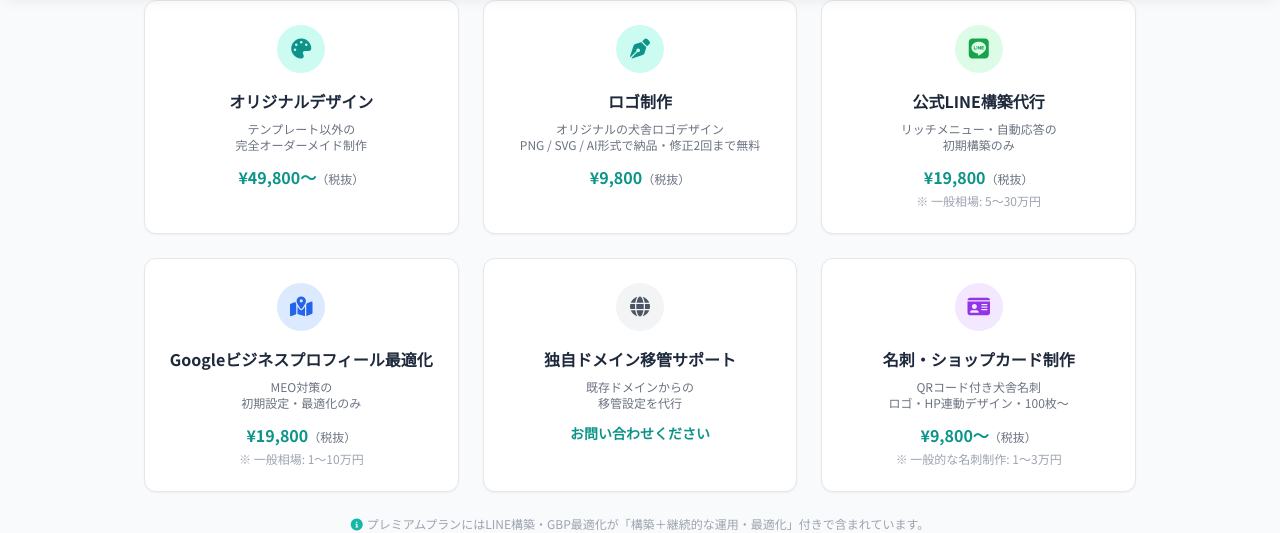
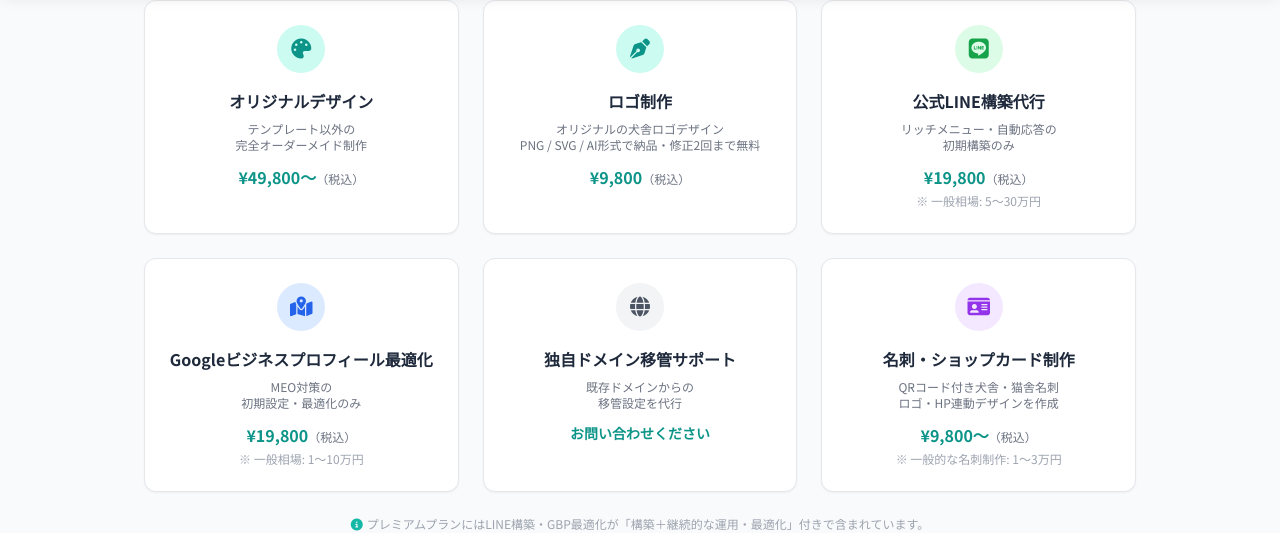
Before and after one commit to BSK-Ryo/Breeders-Flow, a Jekyll site: the page built from pricing.html, in a window 1280 px wide and 900 px high, scrolled down 3214 px. Shown: the part 90-623 px from the top of the window. Built offline with Jekyll 4.4.1, drawn with Linux system fonts in a browser that asks for light colours; nearby versions of some CDN libraries.

Commit message:
料金ページ修正

```diff
--- a/features.html
+++ b/features.html
@@ -27,7 +27,7 @@
                     <div class="space-y-6">
                         <div class="flex items-start gap-4">
                             <div class="w-10 h-10 bg-green-100 rounded-full flex items-center justify-center flex-shrink-0 mt-1"><i class="fa-solid fa-dog text-green-600"></i></div>
-                            <div><h3 class="font-bold mb-1">子犬・子猫の新規登録</h3><p class="text-sm text-gray-600">写真と基本情報をLINEで送信するだけ。数秒でHPに自動掲載されます。</p></div>
+                            <div><h3 class="font-bold mb-1">子犬・子猫の新規登録</h3><p class="text-sm text-gray-600">写真と基本情報をLINEで入力するだけ。数秒〜数分でHPに自動掲載されます。</p></div>
                         </div>
                         <div class="flex items-start gap-4">
                             <div class="w-10 h-10 bg-green-100 rounded-full flex items-center justify-center flex-shrink-0 mt-1"><i class="fa-solid fa-pen text-green-600"></i></div>
--- a/pricing.html
+++ b/pricing.html
@@ -354,26 +354,26 @@
                     <div class="w-12 h-12 bg-teal-100 rounded-full flex items-center justify-center mx-auto mb-4"><i class="fa-solid fa-palette text-teal-600 text-xl"></i></div>
                     <h3 class="font-bold mb-2">オリジナルデザイン</h3>
                     <p class="text-xs text-gray-500 mb-3">テンプレート以外の<br>完全オーダーメイド制作</p>
-                    <p class="font-bold text-teal-600">¥49,800〜<span class="text-xs font-normal text-gray-500">（税抜）</span></p>
+                    <p class="font-bold text-teal-600">¥49,800〜<span class="text-xs font-normal text-gray-500">（税込）</span></p>
                 </div>
                 <div class="bg-white p-6 rounded-xl border border-gray-200 shadow-sm text-center">
                     <div class="w-12 h-12 bg-teal-100 rounded-full flex items-center justify-center mx-auto mb-4"><i class="fa-solid fa-pen-nib text-teal-600 text-xl"></i></div>
                     <h3 class="font-bold mb-2">ロゴ制作</h3>
                     <p class="text-xs text-gray-500 mb-3">オリジナルの犬舎ロゴデザイン<br>PNG / SVG / AI形式で納品・修正2回まで無料</p>
-                    <p class="font-bold text-teal-600">¥9,800<span class="text-xs font-normal text-gray-500">（税抜）</span></p>
+                    <p class="font-bold text-teal-600">¥9,800<span class="text-xs font-normal text-gray-500">（税込）</span></p>
                 </div>
                 <div class="bg-white p-6 rounded-xl border border-gray-200 shadow-sm text-center">
                     <div class="w-12 h-12 bg-green-100 rounded-full flex items-center justify-center mx-auto mb-4"><i class="fa-brands fa-line text-green-600 text-xl"></i></div>
                     <h3 class="font-bold mb-2">公式LINE構築代行</h3>
                     <p class="text-xs text-gray-500 mb-3">リッチメニュー・自動応答の<br>初期構築のみ</p>
-                    <p class="font-bold text-teal-600">¥19,800<span class="text-xs font-normal text-gray-500">（税抜）</span></p>
+                    <p class="font-bold text-teal-600">¥19,800<span class="text-xs font-normal text-gray-500">（税込）</span></p>
                     <p class="text-xs text-gray-400 mt-1">※ 一般相場: 5〜30万円</p>
                 </div>
                 <div class="bg-white p-6 rounded-xl border border-gray-200 shadow-sm text-center">
                     <div class="w-12 h-12 bg-blue-100 rounded-full flex items-center justify-center mx-auto mb-4"><i class="fa-solid fa-map-location-dot text-blue-600 text-xl"></i></div>
                     <h3 class="font-bold mb-2">Googleビジネスプロフィール最適化</h3>
                     <p class="text-xs text-gray-500 mb-3">MEO対策の<br>初期設定・最適化のみ</p>
-                    <p class="font-bold text-teal-600">¥19,800<span class="text-xs font-normal text-gray-500">（税抜）</span></p>
+                    <p class="font-bold text-teal-600">¥19,800<span class="text-xs font-normal text-gray-500">（税込）</span></p>
                     <p class="text-xs text-gray-400 mt-1">※ 一般相場: 1〜10万円</p>
                 </div>
                 <div class="bg-white p-6 rounded-xl border border-gray-200 shadow-sm text-center">
@@ -385,8 +385,8 @@
                 <div class="bg-white p-6 rounded-xl border border-gray-200 shadow-sm text-center">
                     <div class="w-12 h-12 bg-purple-100 rounded-full flex items-center justify-center mx-auto mb-4"><i class="fa-solid fa-id-card text-purple-600 text-xl"></i></div>
                     <h3 class="font-bold mb-2">名刺・ショップカード制作</h3>
-                    <p class="text-xs text-gray-500 mb-3">QRコード付き犬舎名刺<br>ロゴ・HP連動デザイン・100枚〜</p>
-                    <p class="font-bold text-teal-600">¥9,800〜<span class="text-xs font-normal text-gray-500">（税抜）</span></p>
+                    <p class="text-xs text-gray-500 mb-3">QRコード付き犬舎・猫舎名刺<br>ロゴ・HP連動デザインを作成</p>
+                    <p class="font-bold text-teal-600">¥9,800〜<span class="text-xs font-normal text-gray-500">（税込）</span></p>
                     <p class="text-xs text-gray-400 mt-1">※ 一般的な名刺制作: 1〜3万円</p>
                 </div>
             </div>
```
